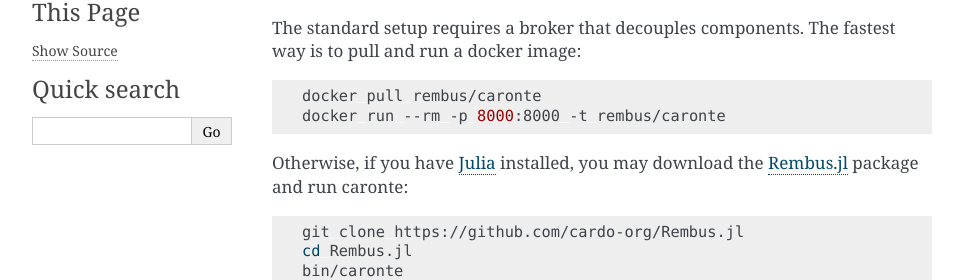
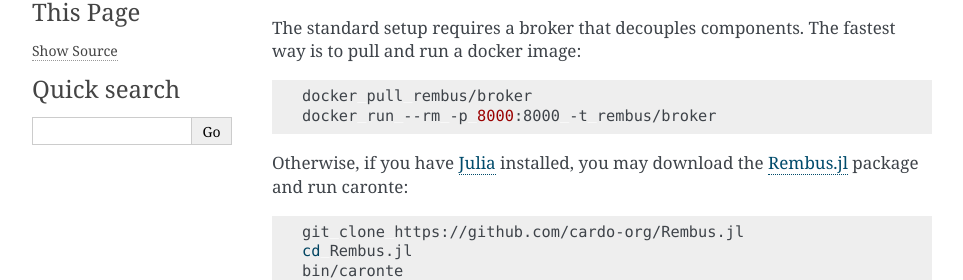
Before and after one commit to cardo-org/rembus.python, a Sphinx documentation site: the page built from docs/index.rst, in a window 1280 px wide. Shown: the part 152-432 px from the top of the page, without its empty margins (148-1111 px from the left). Built offline with Sphinx 7.4.7, drawn with Linux system fonts in a browser that asks for light colours.

Commit message:
Fix typo

```diff
--- a/docs/index.rst
+++ b/docs/index.rst
@@ -14,8 +14,8 @@ The fastest way is to pull and run a docker image:
 
 .. code-block:: shell
 
-   docker pull rembus/caronte
-   docker run --rm -p 8000:8000 -t rembus/caronte
+   docker pull rembus/broker
+   docker run --rm -p 8000:8000 -t rembus/broker
 
 Otherwise, if you have `Julia <https://julialang.org>`_ installed,
 you may download the `Rembus.jl <https://github.com/cardo-org/Rembus.jl>`_
```
Also changed, not shown: 1 other file.
